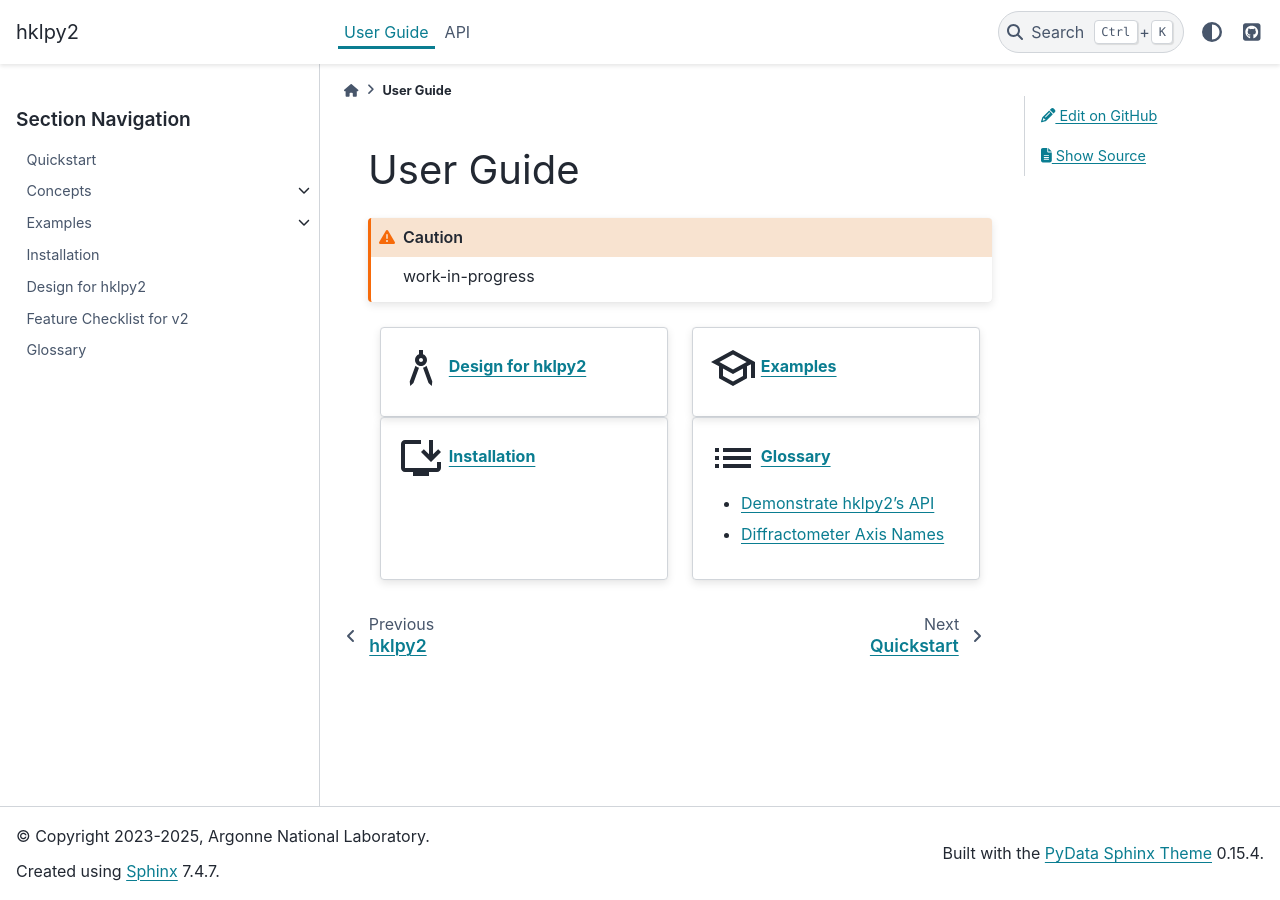
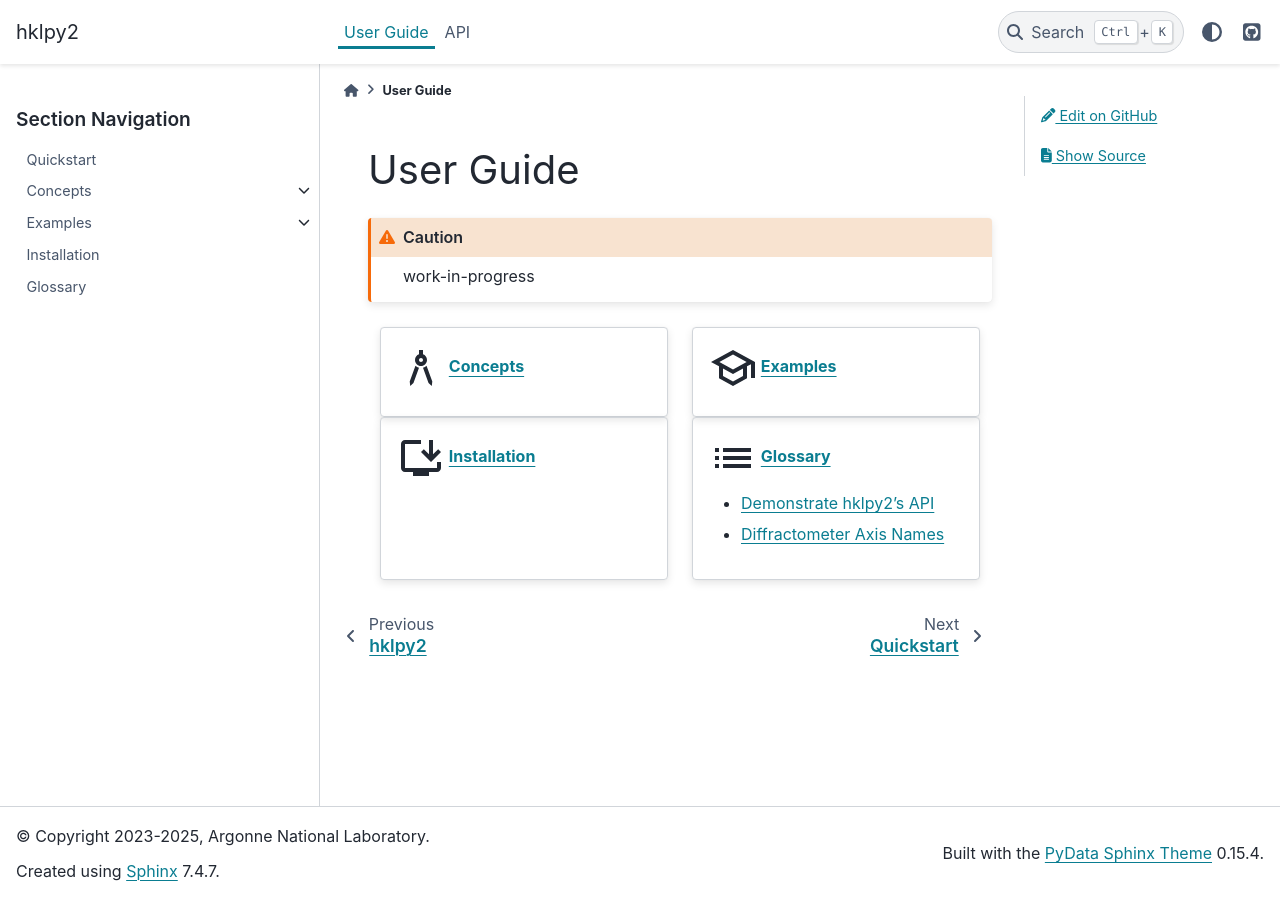
Before and after one commit to prjemian/hklpy2, a Sphinx documentation site: the page built from docs/source/user_guide.rst, in a window 1280 px wide. Built offline with Sphinx 7.4.7 and the PyData theme 0.15.4, drawn with Linux system fonts in a browser that asks for light colours; pages that are not in the unit, such as notebooks, are missing from menus; the version number could not be read and is left out.

Commit message:
DOC #14 relocate design & planning

```diff
--- a/docs/source/user_guide.rst
+++ b/docs/source/user_guide.rst
@@ -14,15 +14,13 @@
    concepts
    examples
    install
-   design-discussion
-   checklist_v2
    glossary
 
 .. icons: https://fonts.google.com/icons
 
 .. grid:: 2
 
-    .. grid-item-card:: :material-outlined:`architecture;3em` :doc:`design-discussion`
+    .. grid-item-card:: :material-outlined:`architecture;3em` :doc:`concepts`
     .. grid-item-card:: :material-outlined:`school;3em` :ref:`examples`
     .. grid-item-card:: :material-regular:`install_desktop;3em` :ref:`install`
     .. grid-item-card:: :material-outlined:`list;3em` :ref:`glossary`
```
Also changed, not shown: README.md (+1 -1 lines), docs/source/concepts/_design-discussion.md (renamed from docs/source/design-discussion.md, +1 -1 lines), docs/source/concepts/_checklist_v2.md (renamed from docs/source/checklist_v2.md).
